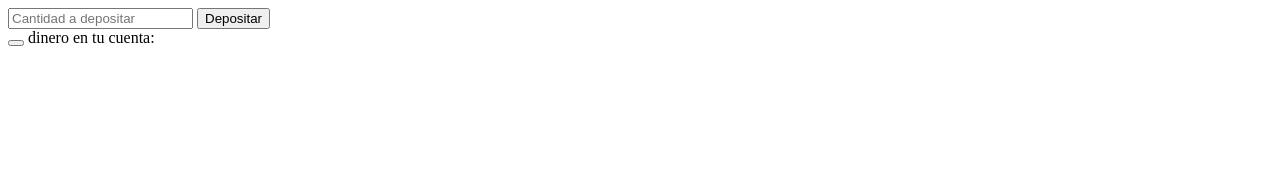
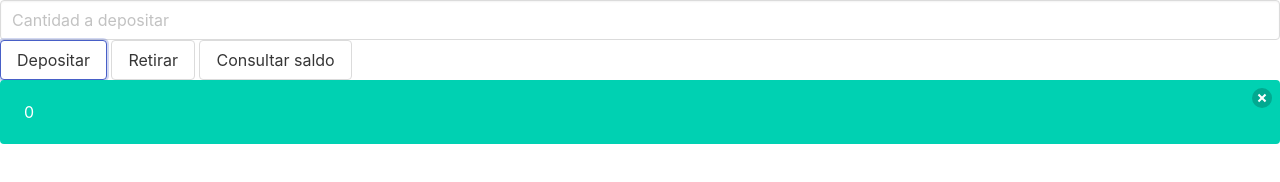
Before and after one commit to Gagod98/CajeroAutomatico, a plain HTML site: page index.html in a window 1280 px wide. Both pictures are taken after a click on the button "Depositar". Drawn offline with nearby package versions, Linux system fonts and the light colour scheme.

Commit message:
agregue cosas al cajero

```diff
--- a/index.html
+++ b/index.html
@@ -4,16 +4,44 @@
     <meta charset="UTF-8">
     <meta name="viewport" content="width=device-width, initial-scale=1.0">
     <title>Cajero</title>
+    <link rel="stylesheet" href="https://cdn.jsdelivr.net/npm/bulma@0.9.4/css/bulma.min.css">
+    <link rel="stylesheet" href="style.css">
 </head>
 <body>
     <div>
-        <input class="input"
-        placeholder="Cantidad a depositar"></input>
-        <button class="button">Depositar</button>
-        <div class="notification">
+        <input
+        id="deposito"
+        class="input"
+        placeholder="Cantidad a depositar"
+        type="number">
+    </input>
+        <button
+        id="botonDeposito"
+        class="button">
+        Depositar
+    </button>
+    <button
+    id="botonRetiro"
+    class="button">
+    Retirar
+    </button>
+    <button
+    id="botonConsulta"
+    class="button">
+    Consultar saldo
+    </button>
+        <div class="notification is-primary">
             <button class="delete"></button>
-            <span>dinero en tu cuenta:</span>
+                <span id="cuentaDinero"> Dinero en la cuenta: </span>
           </div>
+        <div id = "botonError" class="button is-danger esconderNotificacion">
+          <button>
+        <span>
+          Saldo
+        </span>
+          </button>
+        </div>
+
     </div>
     <script src="script.js"></script>
 </body>
--- a/script.js
+++ b/script.js
@@ -1,9 +1,71 @@
-/**Deberas realizar un semáforo utilizando JS.
-El semáforo deberá cambiar de luz de Verde a Amarilla y de Amarilla a Roja y
- luego de nuevo a Verde.
-Puedes mostrar la imagen del semáforo cambiando, hacer el cambio con
-console.log o con alert.
-Se debe respetar el orden de los colores:
-De rojo pasa a Verde.
-De amarillo puede pasar a Rojo.
-De Verde pasa a Amarillo. */
+
+
+const input = document.querySelector ('#deposito')
+const botonDeposito = document.querySelector ('#botonDeposito')
+const botonRetiro = document.querySelector ('#botonRetiro')
+const botonConsulta = document.querySelector ('#botonConsulta')
+const dineroEnCuenta = document.querySelector ('#cuentaDinero')
+const saldoInsuficiente = document.querySelector ('#botonError')
+const escondido = document.querySelector ('#botonError span')
+
+const cuentas = {
+    saldo : 100,
+    nombre : "Malinali",
+    id: "001",
+    cuenta: "Malinali",
+    contraseña: "1234"
+}
+// Agrega el saldo con el boton***
+botonDeposito.addEventListener('click', function(e) {
+        const deposito = input.value
+        console.log ({deposito})
+        const valorDeposito = +deposito
+        const saldo = cuentas.saldo
+        const agregarSaldo = (saldo + valorDeposito)
+        dineroEnCuenta.innerText = agregarSaldo
+        cuentas.saldo = agregarSaldo
+        localStorage.setItem('saldo', agregarSaldo)
+})
+// Quita saldo con el boton***
+botonRetiro.addEventListener('click', function(e) {
+    const deposito = input.value
+    const valorDeposito = +deposito
+    const saldo = cuentas.saldo
+    // No deja que el saldo baje de cero y ademas agrega una alerta***
+    if ((valorDeposito > saldo)){
+        saldoInsuficiente.classList.remove('esconderNotificacion')
+        saldoInsuficiente.innerHTML = "Saldo insuficiente"
+        cerrarNotificacion()
+        return
+    }
+    const agregarSaldo = (saldo - valorDeposito)
+    dineroEnCuenta.innerText = agregarSaldo
+    cuentas.saldo = agregarSaldo
+    localStorage.setItem('saldo', agregarSaldo)
+})
+
+botonConsulta.addEventListener('click', function(e) {
+    const deposito = input.value
+    console.log ({deposito})
+    const valorDeposito = +deposito
+    const saldo = cuentas.saldo
+    const agregarSaldo = (saldo + valorDeposito)
+    dineroEnCuenta.innerText = agregarSaldo
+    cuentas.saldo = agregarSaldo
+})
+
+
+function cerrarNotificacion() {
+    setTimeout (() => {
+        saldoInsuficiente.classList.add('esconderNotificacion')
+    }, 3000)
+}
+
+   // Sirve para cargar todo el DOM se carga TODO***
+
+   addEventListener('DOMContentLoaded', function(){
+
+    const saldoActual = localStorage.getItem ('saldo')
+    cuentas.saldo = +saldoActual
+    saldoInsuficiente.innerHTML = saldoActual
+   })
```
